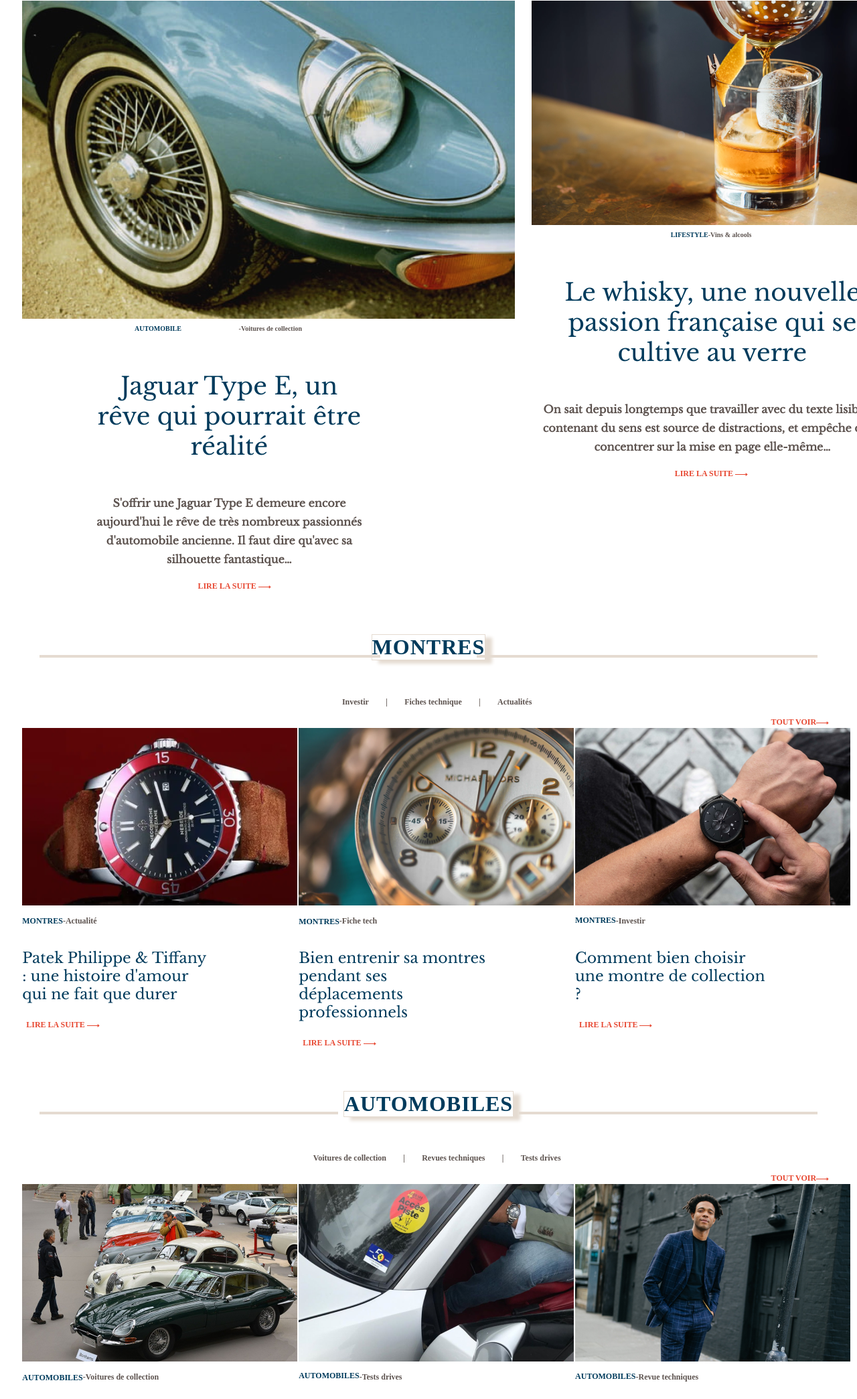
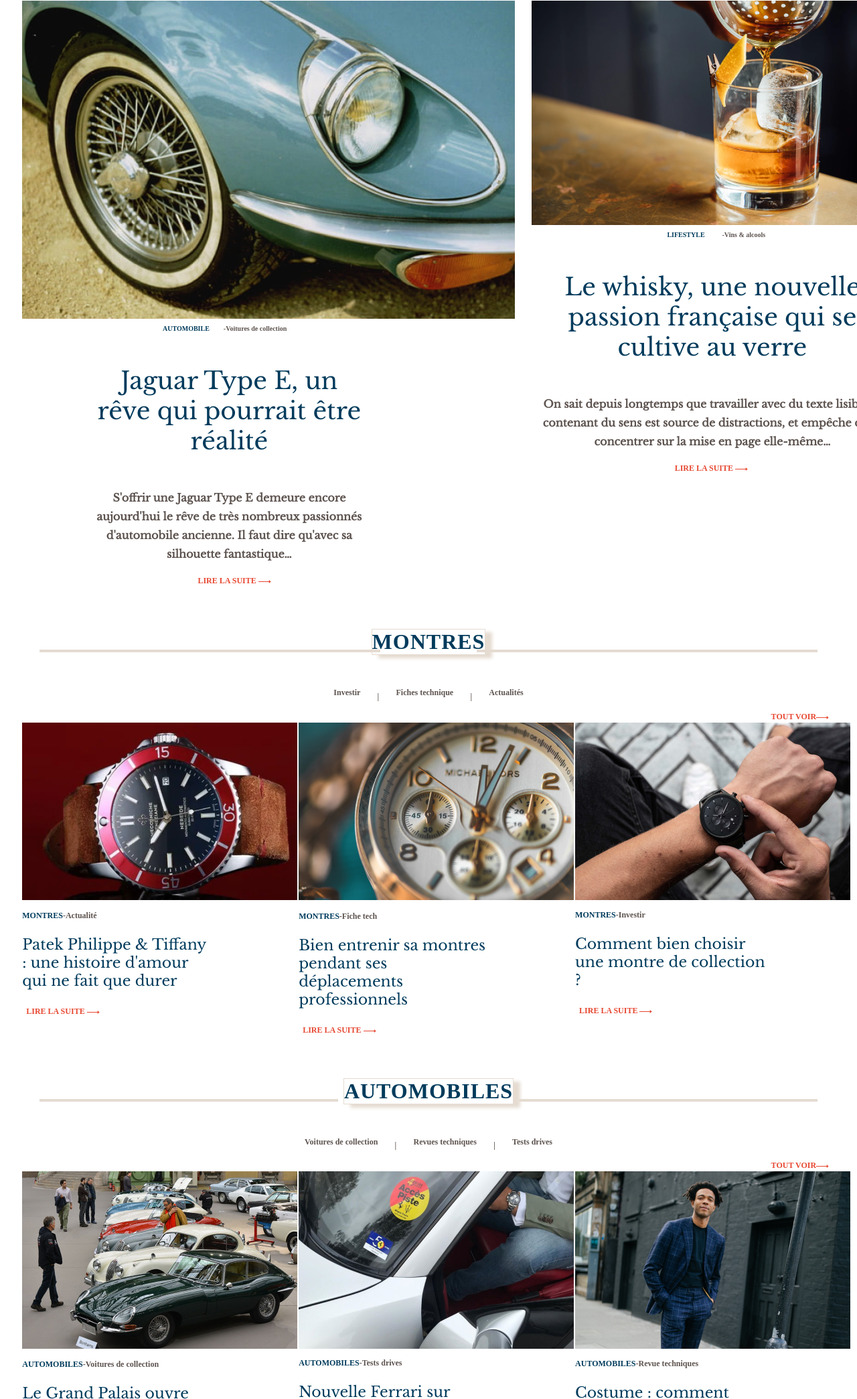
Before and after one commit to ChloeMrk/Responsive__Design, a website: page Evaluation-Merck /index.html in a window 1280 px wide. Shown: the part 141-2230 px from the top of the page at 67% size. Drawn offline with nearby package versions, Linux system fonts and the light colour scheme.

Commit message:
Modification de certains élément

```diff
--- a/Evaluation-Merck /assets/sass/components/_article-avant.scss
+++ b/Evaluation-Merck /assets/sass/components/_article-avant.scss
@@ -9,12 +9,11 @@
     background: white;
     display: inline-flex;
     & a {
-      margin-left: 40%;
+      margin-left: 50%;
       @include font($HK, 10px, $blue);
     }
-    & p {
-      margin-top: 0%;
-
+    & .a__sous_categorie {
+      margin-left: 5%;
       @include font($HK, 10px, $grey);
     }
   }
@@ -33,17 +32,14 @@
 
     & .btn__avant {
       margin-left: 38%;
-
     }
   }
 }
 
-
-.avant{
-  & .avant__automobile{
-
-    & h4{
-      margin-left:25%;
+.avant {
+  & .avant__automobile {
+    & h4 {
+      margin-left: 25%;
       width: 90%;
     }
     & p {
@@ -52,96 +48,97 @@
       width: 100%;
     }
 
-    & button{
+    & button {
       margin-left: 58%;
     }
   }
 }
 
-@media(max-width:1366px){
-  .avant{
+.avant {
+  &__theme__lifestyle {
+    & a {
+      margin-left: 39%;
+    }
+  }
+}
+
+@media (max-width: 1366px) {
+  .avant {
     margin-left: 2%;
 
-    &__lifestyle{
+    &__lifestyle {
       margin-left: 2%;
     }
 
-    &__theme__lifestyle{
+    &__theme__lifestyle {
       width: 100%;
     }
 
-    &__lifestyle__texte{
-      width:100%;
+    &__lifestyle__texte {
+      width: 100%;
     }
-
   }
 }
 
+@media (max-width: 768px) {
+  .avant {
+    display: block;
+    margin-left: 2%;
 
-@media(max-width:768px){
-  .avant{
-    display:block;
-    margin-left:2%;
-
-    &__theme{
+    &__theme {
       width: 70%;
     }
-
   }
 
-  .avant{
-    .avant__lifestyle{
+  .avant {
+    .avant__lifestyle {
       margin-left: 15%;
     }
 
-    & .avant__lifestyle__texte{
-      width:80%;
+    & .avant__lifestyle__texte {
+      width: 80%;
       margin-left: -2%;
     }
   }
 }
 
-@media(max-width:375px){
-  .avant{
-   margin-left: 15%;
-    & .avant__automobile{
-      & img{
+@media (max-width: 375px) {
+  .avant {
+    margin-left: 15%;
+    & .avant__automobile {
+      & img {
         width: 100%;
       }
     }
 
-    & .avant__lifestyle{
-      & img{
+    & .avant__lifestyle {
+      & img {
         width: 100%;
       }
       margin-left: 5%;
     }
 
-    &__article{
+    &__article {
       & h4 {
         @include font($Libre, 24px, $blue);
-        margin-left:4%;
+        margin-left: 4%;
       }
       & p {
         margin-left: 4%;
         @include font($Libre, 10px, $grey);
       }
 
-      & .btn__avant{
+      & .btn__avant {
         margin-left: 25%;
 
-        & img{
+        & img {
           width: 30%;
         }
       }
 
-
-      .avant__lifestyle__texte{
+      .avant__lifestyle__texte {
         width: 30%;
-
       }
     }
   }
-
-
 }
--- a/Evaluation-Merck /assets/sass/components/_article-grid.scss
+++ b/Evaluation-Merck /assets/sass/components/_article-grid.scss
@@ -28,8 +28,15 @@
     display: flex;
     justify-content: center;
 
-    & p {
+    & a {
+      margin-top: 0.5%;
       margin-left: 2%;
+    }
+
+    & .a__sous_categorie {
+      text-decoration: none;
+      @include font($HK, 12px, $grey);
+      margin-right: 2%;
     }
   }
 
@@ -52,6 +59,11 @@
       & a {
         margin-bottom: 0;
         @include font($HK, 12px, $blue);
+      }
+
+      & .a__sous_categorie {
+        text-decoration: none;
+        @include font($HK, 12px, $grey);
       }
 
       & p {
@@ -177,6 +189,8 @@
 
     & .sous__categories {
       @include font($HK, 8px, #5d534f);
+      margin-left: 15%;
+      margin-top: 2%;
     }
   }
   .articles {
@@ -189,13 +203,16 @@
       }
 
       & .article__theme {
+
         & a {
           @include font($HK, 8px, $blue);
         }
+        & .a__sous_categorie {
+          @include font($HK, 8px, $grey);
 
-        & p {
-          @include font($HK, 8px, $grey);
         }
+
+
       }
 
       & .article__titre {
--- a/Evaluation-Merck /assets/sass/layout/_footer.scss
+++ b/Evaluation-Merck /assets/sass/layout/_footer.scss
@@ -3,7 +3,7 @@
   margin-top: 5%;
   background: #e74832;
   width: auto;
-  height: 390px;
+  height: 320px;
 
   & img {
     margin: 5%;
@@ -22,6 +22,10 @@
 .footer__main {
   display: flex;
   justify-content: space-around;
+
+  .footer__logo{
+    width: 10%;
+  }
 
   .footer__categories {
     margin-top: 4%;
--- a/Evaluation-Merck /index.html
+++ b/Evaluation-Merck /index.html
@@ -15,7 +15,6 @@
     <header class="header__main">
 
 
-        <div class="header__box">
         <div class="header__meteo">
             <img class="meteo__img" src="./assets/img/PICTO-CLOUD.svg" alt="">
             <p class="meteo__date">JEU.26 SEPT</p>
@@ -32,7 +31,9 @@
                 </ul>
             </nav>
         </div>
+
         <hr class="header__hr">
+
         <nav class="header__menu">
             <ul class="nav__list">
                 <li class="nav__items">
@@ -61,7 +62,7 @@
             <div class="avant__automobile">
                 <img src="./assets/img/Jaguar.png" alt="">
                 <div class="avant__theme">
-                    <a href="">AUTOMOBILE</a><p>-Voitures de collection</p>
+                    <a href="">AUTOMOBILE</a><a href="" class="a__sous_categorie">-Voitures de collection</a>
                 </div>
                 <div class="avant__article  avant__automobile avant__autombile__texte">
 
@@ -71,10 +72,11 @@
                 </div>
 
             </div>
+
             <div class="avant__lifestyle">
                 <img src="./assets/img/Whisky.png" alt="">
                 <div class="avant__theme avant__theme__lifestyle">
-                    <a href="">LIFESTYLE</a><p>-Vins & alcools</p>
+                    <a href="">LIFESTYLE</a><a href="" class="a__sous_categorie">-Vins & alcools</a>
                 </div>
 
                 <div class="avant__article  avant__lifestyle avant__lifestyle__texte">
@@ -84,36 +86,40 @@
                 </div>
             </div>
         </div>
+
     <div class="articles">
         <div class="montres">
             <h4>MONTRES</h4>
             <hr class="ligne__left"> <hr class="ligne__right">
             <div class="sous__categories">
-                <p>Investir</p> <p>|</p><p>Fiches technique </p> <p>|</p><p>Actualités</p>
+                <a  href="" class="a__sous_categorie">Investir</a> <p>|</p><a  href="" class="a__sous_categorie">Fiches technique </a> <p>|</p><a  href="" class="a__sous_categorie">Actualités</a>
             </div>
             <button class="btn btn__article">TOUT VOIR<img src="./assets/img/ARROW.svg" alt=""></button>
+
             <div class="article__grid">
                 <div class="article__item">
                     <img src="./assets/img/montres/Montre_1.png" alt="">
                     <div class="article__theme">
-                        <a href="">MONTRES</a><p>-Actualité</p>
+                        <a href="">MONTRES</a><a  href="" class="a__sous_categorie">-Actualité</a>
                     </div>
 
                     <p class="article__titre">Patek Philippe & Tiffany : une histoire d'amour qui ne fait que durer</p>
                     <button class="btn btn__lire">LIRE LA SUITE <img src="./assets/img/ARROW.svg" alt=""></button>
                 </div>
+
                 <div class="article__item">
                     <img src="./assets/img/montres/Montre_2.png" alt="">
                     <div class="article__theme">
-                    <a href="">MONTRES</a><p>-Fiche tech</p>
+                    <a href="">MONTRES</a><a  href="" class="a__sous_categorie">-Fiche tech</a>
                     </div>
                     <p class="article__titre">Bien entrenir sa montres pendant ses déplacements professionnels</p>
                     <button class="btn btn__lire">LIRE LA SUITE <img src="./assets/img/ARROW.svg" alt=""></button>
                 </div>
+
                 <div class="article__item">
                     <img src="./assets/img/montres/Montre_3.png" alt="">
                     <div class="article__theme">
-                    <a href="">MONTRES</a><p>-Investir</p>
+                    <a href="">MONTRES</a><a href="" class="a__sous_categorie">-Investir</a>
                     </div>
                     <p class="article__titre">Comment bien choisir une montre de collection ?</p>
                     <button class="btn btn__lire">LIRE LA SUITE <img src="./assets/img/ARROW.svg" alt=""></button>
@@ -128,34 +134,38 @@
             <h4>AUTOMOBILES</h4>
             <hr class="ligne__left"> <hr class="ligne__right">
             <div class="sous__categories">
-                <p>Voitures de collection</p> <p>|</p> <p>Revues techniques</p> <p>|</p> <p>Tests drives</p>
+                <a href="" class="a__sous_categorie">Voitures de collection</a> <p>|</p> <a href="" class="a__sous_categorie">Revues techniques</a> <p>|</p> <a href="" class="a__sous_categorie">Tests drives</a>
             </div>
             <button class="btn btn__article">TOUT VOIR<img src="./assets/img/ARROW.svg" alt=""></button>
+
                 <div class="article__grid">
                     <div class="article__item">
                         <img src="./assets/img/automobiles/Automobiles_1.png" alt="">
                         <div class="article__theme">
-                            <a href="">AUTOMOBILES</a> <p>-Voitures de collection</p>
+                            <a href="">AUTOMOBILES</a> <a href="" class="a__sous_categorie">-Voitures de collection</a>
                         </div>
                         <p class="article__titre">Le Grand Palais ouvre ses portes aux voitures de collection</p>
                         <button class="btn btn__lire">LIRE LA SUITE <img src="./assets/img/ARROW.svg" alt=""></button>
                     </div>
+
                     <div class="article__item">
                         <img src="./assets/img/automobiles/Automobiles_2.png" alt="">
                         <div class="article__theme">
-                            <a href="">AUTOMOBILES</a> <p>-Tests drives</p>
+                            <a href="">AUTOMOBILES</a> <a href="" class="a__sous_categorie">-Tests drives</a>
                         </div>
                         <p class="article__titre">Nouvelle Ferrari sur piste ou en ville : notre revue au volant</p>
                         <button class="btn btn__lire">LIRE LA SUITE <img src="./assets/img/ARROW.svg" alt=""></button>
                     </div>
+
                     <div class="article__item">
                         <img src="./assets/img/automobiles/Automobiles_3.png" alt="">
                         <div class="article__theme">
-                            <a href=""> AUTOMOBILES</a> <p>-Revue techniques</p>
+                            <a href=""> AUTOMOBILES</a> <a href="" class="a__sous_categorie">-Revue techniques</a>
                         </div>
                         <p class="article__titre">Costume : comment bien l’accorder et le choisir ?</p>
                         <button class="btn btn__lire">LIRE LA SUITE <img src="./assets/img/ARROW.svg" alt=""></button>
                     </div>
+
                 </div>
             </div>
         </div>
@@ -183,34 +193,38 @@
                 <h4>LIFESTYLE</h4>
                 <hr class="ligne__left"> <hr class="ligne__right">
                 <div class="sous__categories">
-                    <p>Gastronomie</p> <p>|</p> <p>Vins & alcools</p> <p>|</p> <p>Good spots</p> <p>|</p> <p>Mode & tendance</p>
+                    <a href="" class="a__sous_categorie">Gastronomie</a> <p>|</p> <a href="" class="a__sous_categorie">Vins & alcools</a> <p>|</p> <a href="" class="a__sous_categorie">Good spots</a> <p>|</p> <a href="" class="a__sous_categorie">Mode & tendance</a>
                 </div>
                 <button class="btn btn__article">TOUT VOIR<img src="./assets/img/ARROW.svg" alt=""></button>
+
                     <div class="article__grid">
                         <div class="article__item">
                             <img src="./assets/img/lifestyles/lifestyle_1.png" alt="">
                             <div class="article__theme">
-                                <a href="">LIFESTYLE</a> <p>-Vins & alcools</p>
+                                <a href="">LIFESTYLE</a> <a href="" class="a__sous_categorie">-Vins & alcools</a>
                             </div>
                             <p class="article__titre">Aberlour : l'un des meilleurs single malt whisky</p>
                             <button class="btn btn__lire">LIRE LA SUITE <img src="./assets/img/ARROW.svg" alt=""></button>
                         </div>
+
                         <div class="article__item">
                             <img src="./assets/img/lifestyles/lifestyle_2.png" alt="">
                             <div class="article__theme">
-                                <a href="">LIFESTYLE</a> <p>-Gastronomie</p>
+                                <a href="">LIFESTYLE</a> <a href="" class="a__sous_categorie">-Gastronomie</a>
                             </div>
                             <p class="article__titre">Rencontre avec les fondateurs du groupe Big Mamma</p>
                             <button class="btn btn__lire">LIRE LA SUITE <img src="./assets/img/ARROW.svg" alt=""></button>
                         </div>
+
                         <div class="article__item">
                             <img src="./assets/img/lifestyles/lifestyle_3.png" alt="">
                             <div class="article__theme">
-                                <a href="">LIFESTYLE</a><p>-Mode & tendances</p>
+                                <a href="">LIFESTYLE</a><a href="" class="a__sous_categorie">-Mode & tendances</a>
                             </div>
                             <p class="article__titre">Costume : comment bien l’accorder et le choisir ?</p>
                             <button class="btn btn__lire">LIRE LA SUITE <img src="./assets/img/ARROW.svg" alt=""></button>
                         </div>
+
                     </div>
                 </div>
             </div>
@@ -220,30 +234,33 @@
                 <h4>SPORTS</h4>
                 <hr class="ligne__left"> <hr class="ligne__right">
                 <div class="sous__categories">
-                    <p>Voitures de collection</p> <p>|</p> <p>Revues technique</p> <p>|</p> <p>Tests drives</p>
+                    <a href="" class="a__sous_categorie">Voitures de collection</a> <p>|</p> <a href="" class="a__sous_categorie">Revues technique</a> <p>|</p> <a href="" class="a__sous_categorie">Tests drives</a>
                 </div>
                 <button class="btn btn__article">TOUT VOIR<img src="./assets/img/ARROW.svg" alt=""></button>
+
                 <div class="article__grid">
                         <div class="article__item">
                             <img src="./assets/img/sports/Sport_1.png" alt="">
                             <div class="article__theme">
-                                <a href="">SPORTS</a> <p>-Voitures de collection</p>
+                                <a href="">SPORTS</a> <a href="" class="a__sous_categorie">-Voitures de collection</a>
                             </div>
                             <p class="article__titre">Le Grand Palais ouvre ses portes aux voitures de collection</p>
                             <button class="btn btn__lire">LIRE LA SUITE <img src="./assets/img/ARROW.svg" alt=""></button>
                         </div>
+
                         <div class="article__item">
                             <img src="./assets/img/sports/Sport_2.png" alt="">
                             <div class="article__theme">
-                                <a href="">SPORTS</a><p>-Tests drives</p>
+                                <a href="">SPORTS</a><a href="" class="a__sous_categorie">-Tests drives</a>
                             </div>
                             <p class="article__titre">Nouvelle Ferrari sur piste ou en ville : notre revue au volant</p>
                             <button class="btn btn__lire">LIRE LA SUITE <img src="./assets/img/ARROW.svg" alt=""></button>
                         </div>
+
                         <div class="article__item">
                             <img src="./assets/img/sports/Sport_3.png" alt="">
                             <div class="article__theme">
-                                <a href="">SPORTS</a> <p>-Revues techniques</p>
+                                <a href="">SPORTS</a> <a href="" class="a__sous_categorie">-Revues techniques</a>
                             </div>
                             <p class="article__titre">Le Grand Prix de l’Arc de Triomphe arrive à Paris avec un nouveau favori</p>
                             <button class="btn btn__lire">LIRE LA SUITE <img src="./assets/img/ARROW.svg" alt=""></button>
```
Also changed, not shown: Evaluation-Merck /assets/build/style.css, 1 other file.
